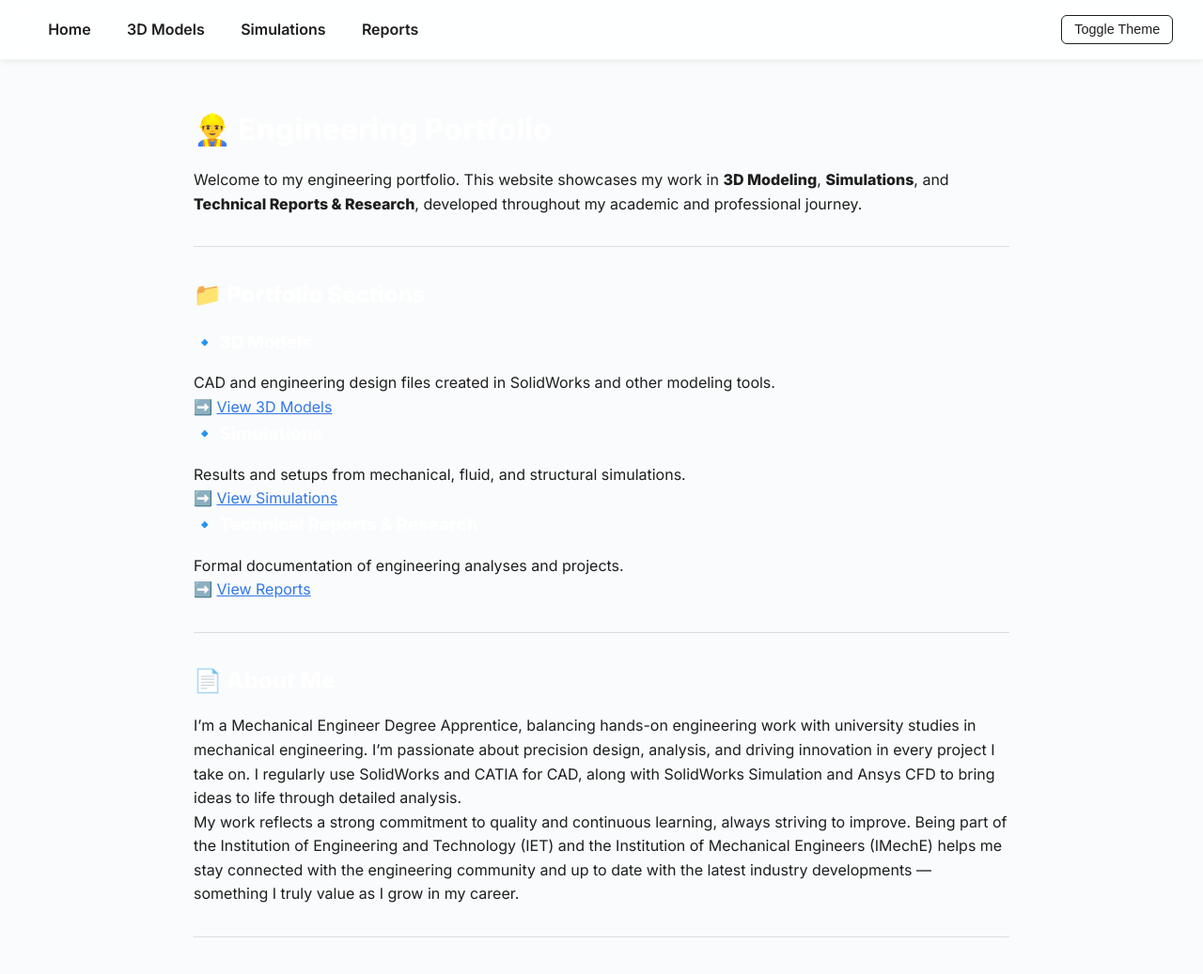
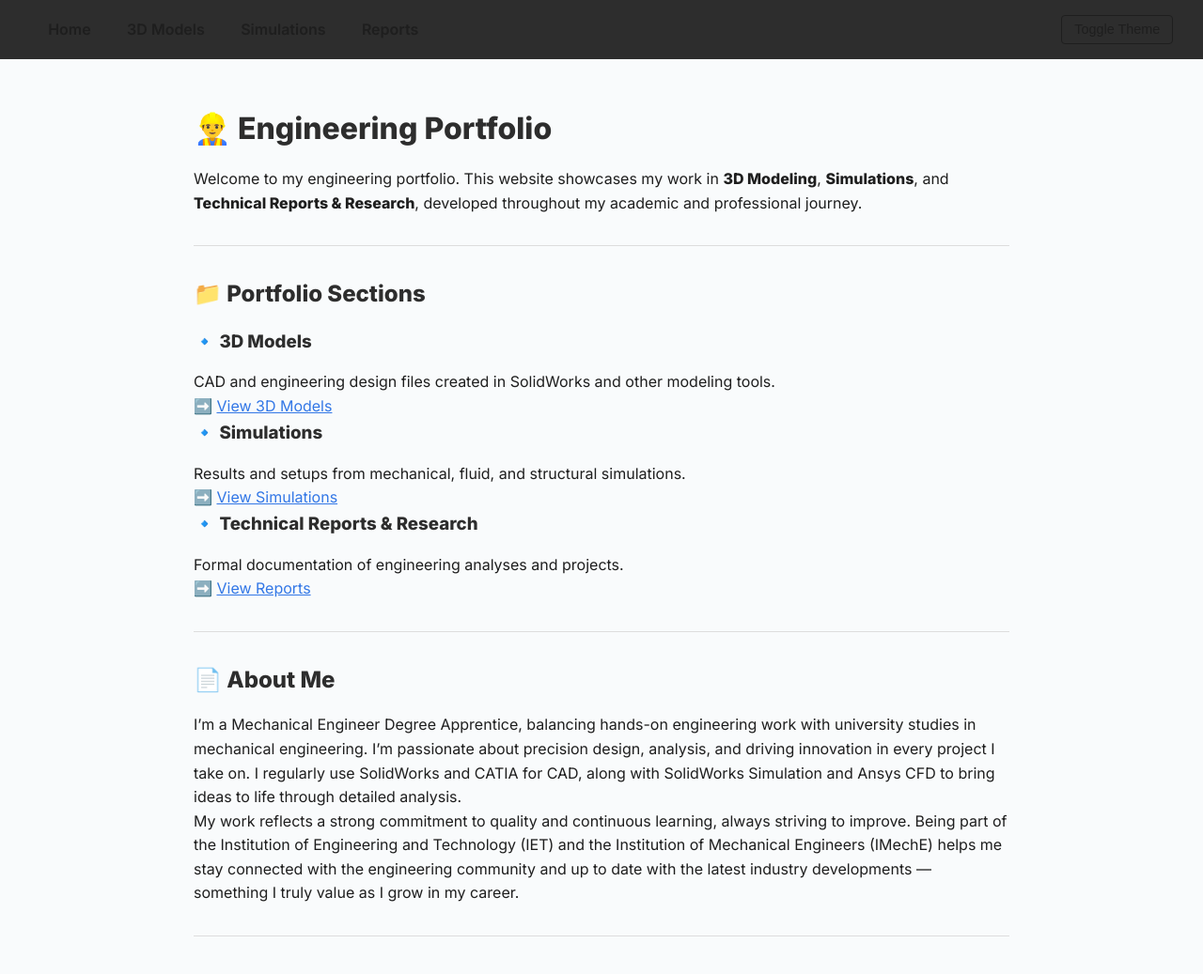
Before and after one commit to tob-mas/engineeringportfolio, a Jekyll site: the page built from index.md, in a window 1280 px wide and 1078 px high. Shown: the top 1037 px of the window at 94% size. Built offline with Jekyll 4.4.1, drawn with Linux system fonts in a browser that asks for light colours.

Commit message:
Update default.html

```diff
--- a/_layouts/default.html
+++ b/_layouts/default.html
@@ -1,47 +1,55 @@
 <!DOCTYPE html>
-<html lang="en" data-theme="light">
+<html lang="en">
   <head>
     <meta charset="utf-8">
     <title>{{ page.title }}</title>
     <meta name="viewport" content="width=device-width, initial-scale=1">
+    <meta name="description" content="Professional portfolio showcasing 3D models, simulations, and technical reports.">
+    <meta name="author" content="Your Name">
+    <meta name="theme-color" content="#1a1a1a">
+    <meta property="og:title" content="{{ page.title }}">
+    <meta property="og:description" content="Portfolio with 3D models, simulations, and technical reports.">
+    <meta property="og:type" content="website">
+    <meta property="og:image" content="/assets/preview.png">
+    <meta property="og:url" content="https://yourdomain.github.io/">
+    <link rel="icon" href="/assets/favicon.ico" type="image/x-icon">
+    <link rel="preload" href="https://fonts.googleapis.com/css2?family=Inter:wght@400;600;800&display=swap" as="style">
     <link href="https://fonts.googleapis.com/css2?family=Inter:wght@400;600;800&display=swap" rel="stylesheet">
     <style>
       :root {
         --bg: #f9fbfc;
         --text: #1e1e1e;
-        --primary: #ffffff;
+        --primary: #2d2d2d;
         --accent: #4f9aff;
         --hover: #3277e6;
-        --nav-bg: rgba(255, 255, 255, 0.85);
-        --btn-border: #1e1e1e;
       }
 
       @media (prefers-color-scheme: dark) {
         :root {
           --bg: #1a1a1a;
           --text: #eaeaea;
-          --primary: #2d2d2d;
+          --primary: #ffffff;
           --accent: #4f9aff;
           --hover: #72b2ff;
-          --nav-bg: rgba(30, 30, 30, 0.85);
-          --btn-border: #eaeaea;
         }
       }
 
       [data-theme="dark"] {
         --bg: #1a1a1a;
         --text: #eaeaea;
-        --primary: #2d2d2d;
+        --primary: #ffffff;
         --accent: #4f9aff;
         --hover: #72b2ff;
-        --nav-bg: rgba(30, 30, 30, 0.85);
-        --btn-border: #eaeaea;
       }
 
       * {
         margin: 0;
         padding: 0;
         box-sizing: border-box;
+      }
+
+      html {
+        scroll-behavior: smooth;
       }
 
       body {
@@ -53,18 +61,15 @@
       }
 
       nav {
-        background-color: var(--nav-bg);
-        backdrop-filter: blur(8px);
-        -webkit-backdrop-filter: blur(8px);
+        background-color: var(--primary);
         padding: 1rem 2rem;
         display: flex;
         justify-content: center;
         align-items: center;
+        flex-wrap: wrap;
         position: sticky;
         top: 0;
         z-index: 1000;
-        border-bottom: 1px solid rgba(0, 0, 0, 0.05);
-        box-shadow: 0 2px 6px rgba(0, 0, 0, 0.06);
       }
 
       nav a {
@@ -84,19 +89,17 @@
       .theme-toggle {
         margin-left: auto;
         background: none;
-        border: 1px solid var(--btn-border);
+        border: 1px solid var(--text);
         color: var(--text);
         padding: 0.4rem 0.8rem;
         cursor: pointer;
-        border-radius: 6px;
+        border-radius: 4px;
         font-size: 0.9rem;
-        transition: all 0.3s ease;
+        transition: background 0.3s ease, color 0.3s ease;
       }
 
       .theme-toggle:hover {
-        background: rgba(79, 154, 255, 0.1);
-        color: var(--accent);
-        border-color: var(--accent);
+        background: rgba(255, 255, 255, 0.1);
       }
 
       main {
@@ -151,6 +154,12 @@
         background: rgba(79, 154, 255, 0.05);
         border-radius: 8px;
         animation: fadeInUp 0.6s ease-out both;
+        box-shadow: 0 2px 8px rgba(0, 0, 0, 0.05);
+        transition: transform 0.3s ease;
+      }
+
+      .content-block:hover {
+        transform: translateY(-4px);
       }
 
       .content-block h3 {
@@ -162,6 +171,26 @@
       .content-block p {
         margin: 0;
         font-size: 0.95rem;
+      }
+
+      #backToTop {
+        position: fixed;
+        bottom: 20px;
+        right: 20px;
+        background-color: var(--accent);
+        color: white;
+        padding: 10px 15px;
+        border: none;
+        border-radius: 50px;
+        cursor: pointer;
+        font-size: 1.2rem;
+        display: none;
+        z-index: 100;
+        box-shadow: 0 2px 5px rgba(0, 0, 0, 0.2);
+      }
+
+      #backToTop:hover {
+        background-color: var(--hover);
       }
     </style>
   </head>
@@ -178,24 +207,34 @@
       {{ content }}
     </main>
 
+    <button id="backToTop" onclick="scrollToTop()">↑</button>
+
     <script>
-      // Theme toggle
       function toggleTheme() {
         const html = document.documentElement;
         const current = html.getAttribute('data-theme');
         html.setAttribute('data-theme', current === 'dark' ? 'light' : 'dark');
       }
 
-      // Fade-in animation on scroll
+      // Scroll-to-top
+      const backToTop = document.getElementById("backToTop");
+      window.onscroll = function () {
+        backToTop.style.display = (document.body.scrollTop > 100 || document.documentElement.scrollTop > 100)
+          ? "block" : "none";
+      };
+
+      function scrollToTop() {
+        window.scrollTo({ top: 0, behavior: 'smooth' });
+      }
+
+      // Fade-in on scroll
       const observer = new IntersectionObserver(entries => {
         entries.forEach(entry => {
           if (entry.isIntersecting) {
             entry.target.classList.add('fade-in');
           }
         });
-      }, {
-        threshold: 0.1
-      });
+      }, { threshold: 0.1 });
 
       document.querySelectorAll('main > *').forEach(el => {
         observer.observe(el);
```
